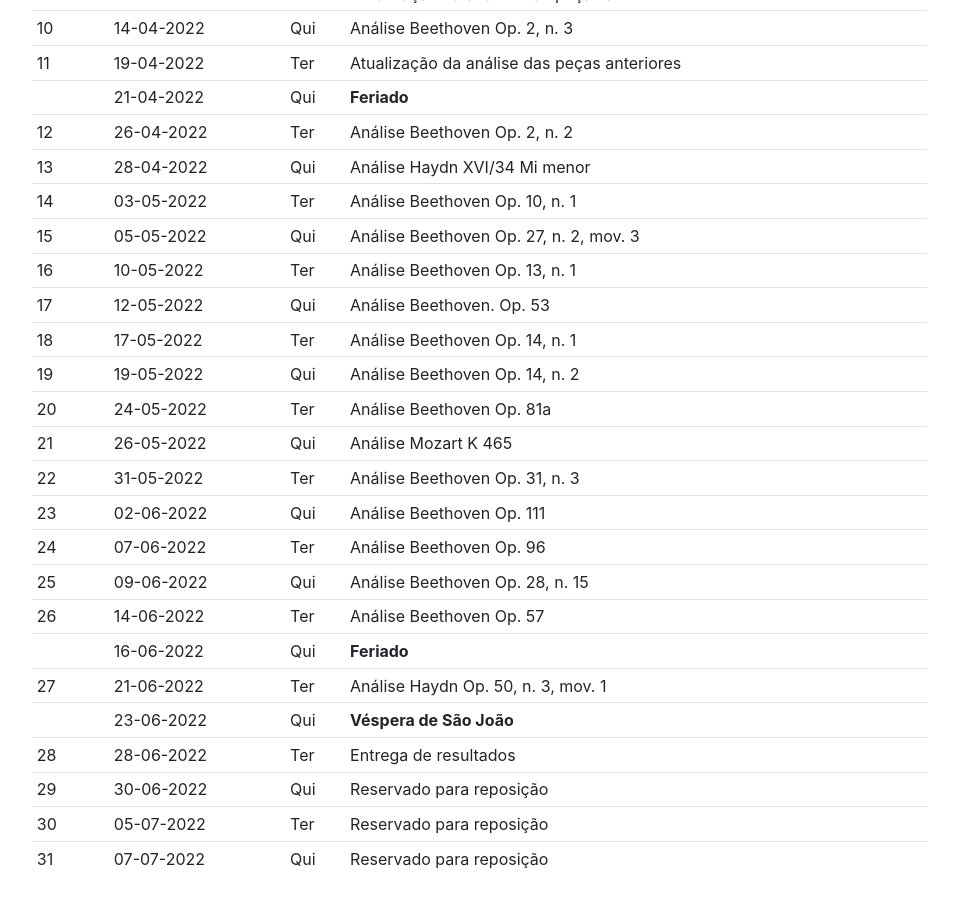
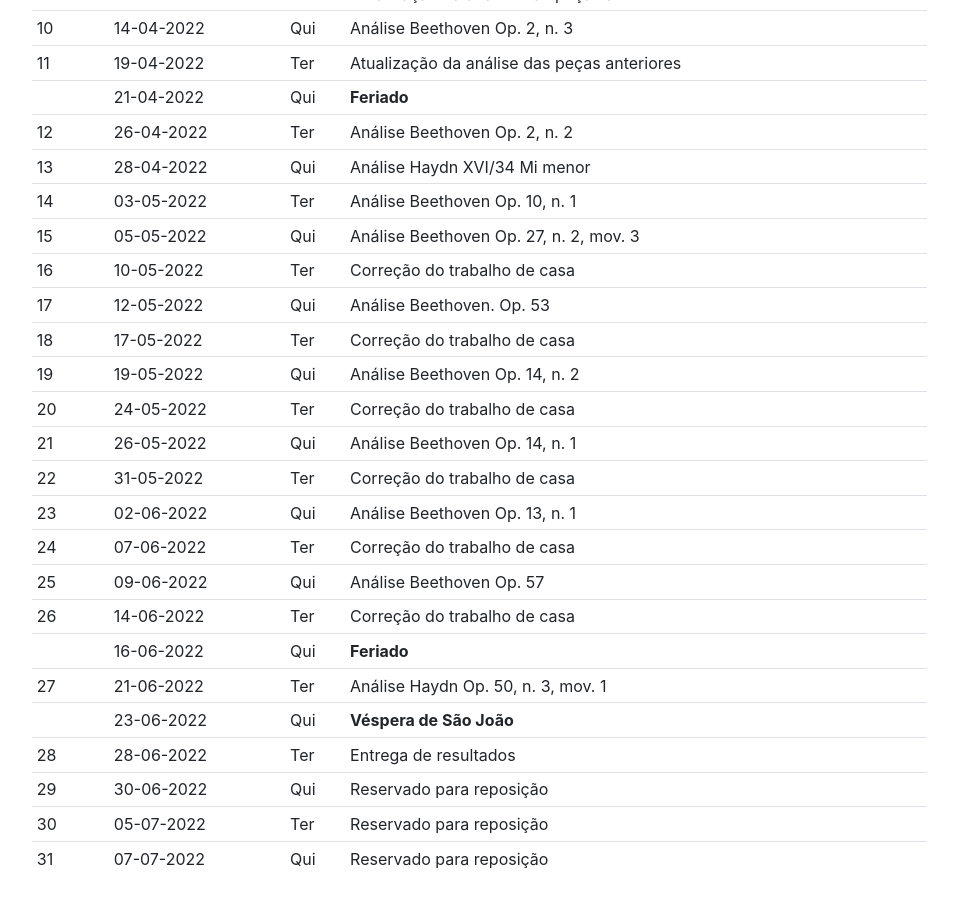
Before and after one commit to kroger/genosmus, a Jekyll site: the page built from _marcos/musa72.md, in a window 1280 px wide and 900 px high, scrolled down 2837 px. Shown: the whole window, without its empty margins (68-1026 px from the left). Built offline with Jekyll 4.4.1, drawn with Linux system fonts in a browser that asks for light colours; nearby versions of some CDN libraries; the table of contents is made by our own code.

Commit message:
Adaptação do cronograma
- Remove análises das terças-feiras

```diff
--- a/_marcos/musa72.md
+++ b/_marcos/musa72.md
@@ -132,17 +132,17 @@ semestre.
 | 13   | 28-04-2022 | Qui | Análise Haydn XVI/34 Mi menor               |
 | 14   | 03-05-2022 | Ter | Análise Beethoven Op. 10, n. 1              |
 | 15   | 05-05-2022 | Qui | Análise Beethoven Op. 27, n. 2, mov. 3      |
-| 16   | 10-05-2022 | Ter | Análise Beethoven Op. 13, n. 1              |
+| 16   | 10-05-2022 | Ter | Correção do trabalho de casa                |
 | 17   | 12-05-2022 | Qui | Análise Beethoven. Op. 53                   |
-| 18   | 17-05-2022 | Ter | Análise Beethoven Op. 14, n. 1              |
+| 18   | 17-05-2022 | Ter | Correção do trabalho de casa                |
 | 19   | 19-05-2022 | Qui | Análise Beethoven Op. 14, n. 2              |
-| 20   | 24-05-2022 | Ter | Análise Beethoven Op. 81a                   |
-| 21   | 26-05-2022 | Qui | Análise Mozart K 465                        |
-| 22   | 31-05-2022 | Ter | Análise Beethoven Op. 31, n. 3              |
-| 23   | 02-06-2022 | Qui | Análise Beethoven Op. 111                   |
-| 24   | 07-06-2022 | Ter | Análise Beethoven Op. 96                    |
-| 25   | 09-06-2022 | Qui | Análise Beethoven Op. 28, n. 15             |
-| 26   | 14-06-2022 | Ter | Análise Beethoven Op. 57                    |
+| 20   | 24-05-2022 | Ter | Correção do trabalho de casa                |
+| 21   | 26-05-2022 | Qui | Análise Beethoven Op. 14, n. 1              |
+| 22   | 31-05-2022 | Ter | Correção do trabalho de casa                |
+| 23   | 02-06-2022 | Qui | Análise Beethoven Op. 13, n. 1              |
+| 24   | 07-06-2022 | Ter | Correção do trabalho de casa                |
+| 25   | 09-06-2022 | Qui | Análise Beethoven Op. 57                    |
+| 26   | 14-06-2022 | Ter | Correção do trabalho de casa                |
 |      | 16-06-2022 | Qui | **Feriado**                                 |
 | 27   | 21-06-2022 | Ter | Análise Haydn Op. 50, n. 3, mov. 1          |
 |      | 23-06-2022 | Qui | **Véspera de São João**                     |
```
Also changed, not shown: _marcos/cronogramas/musa72.txt (+9 -9 lines).
